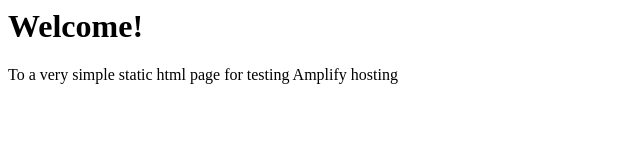
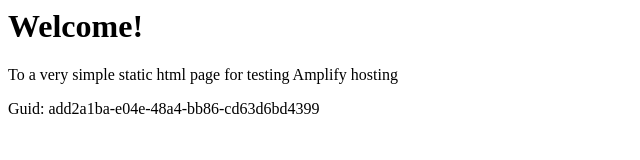
Before and after one commit to aws-aemilia-dub/Github-PR-Commit-Integration-Test-DoNotTouch-Gith-OKSLNVO2-v1-preprod-eu-west-1, a website: page src/index.html in a window 1280 px wide. Shown: the whole page, without its empty margins (0-640 px from the left). Drawn offline with Linux system fonts and the light colour scheme.

Commit message:
commit from integ tests

```diff
--- a/src/index.html
+++ b/src/index.html
@@ -1,3 +1,5 @@
+
+
 <html lang="en">
 
 <head>
@@ -10,6 +12,6 @@
 <body>
     <h1>Welcome!</h1>
     <p>To a very simple static html page for testing Amplify hosting</p>
-</body>
+    <p>Guid: add2a1ba-e04e-48a4-bb86-cd63d6bd4399</p></body>
 
 </html>
```
